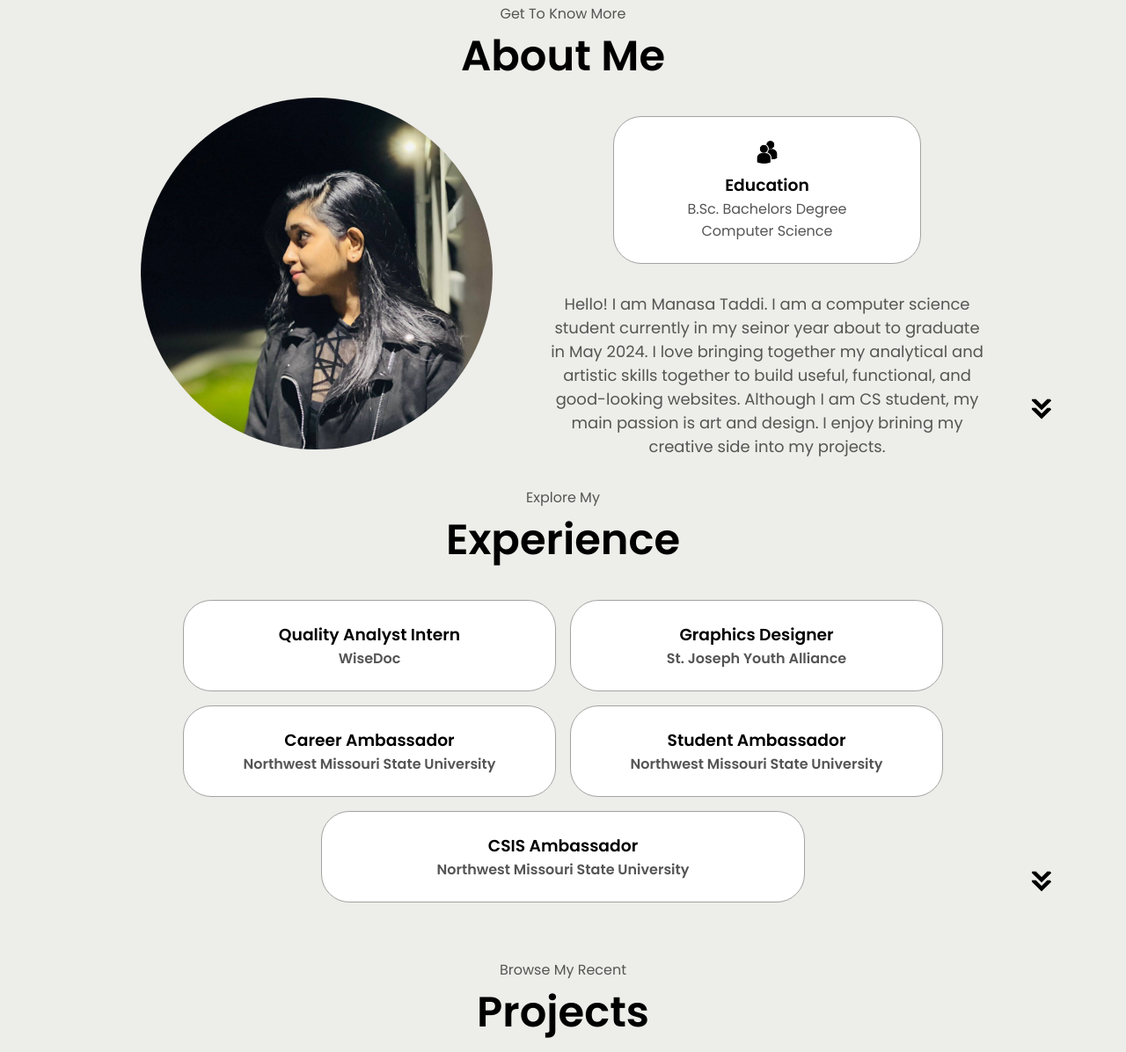
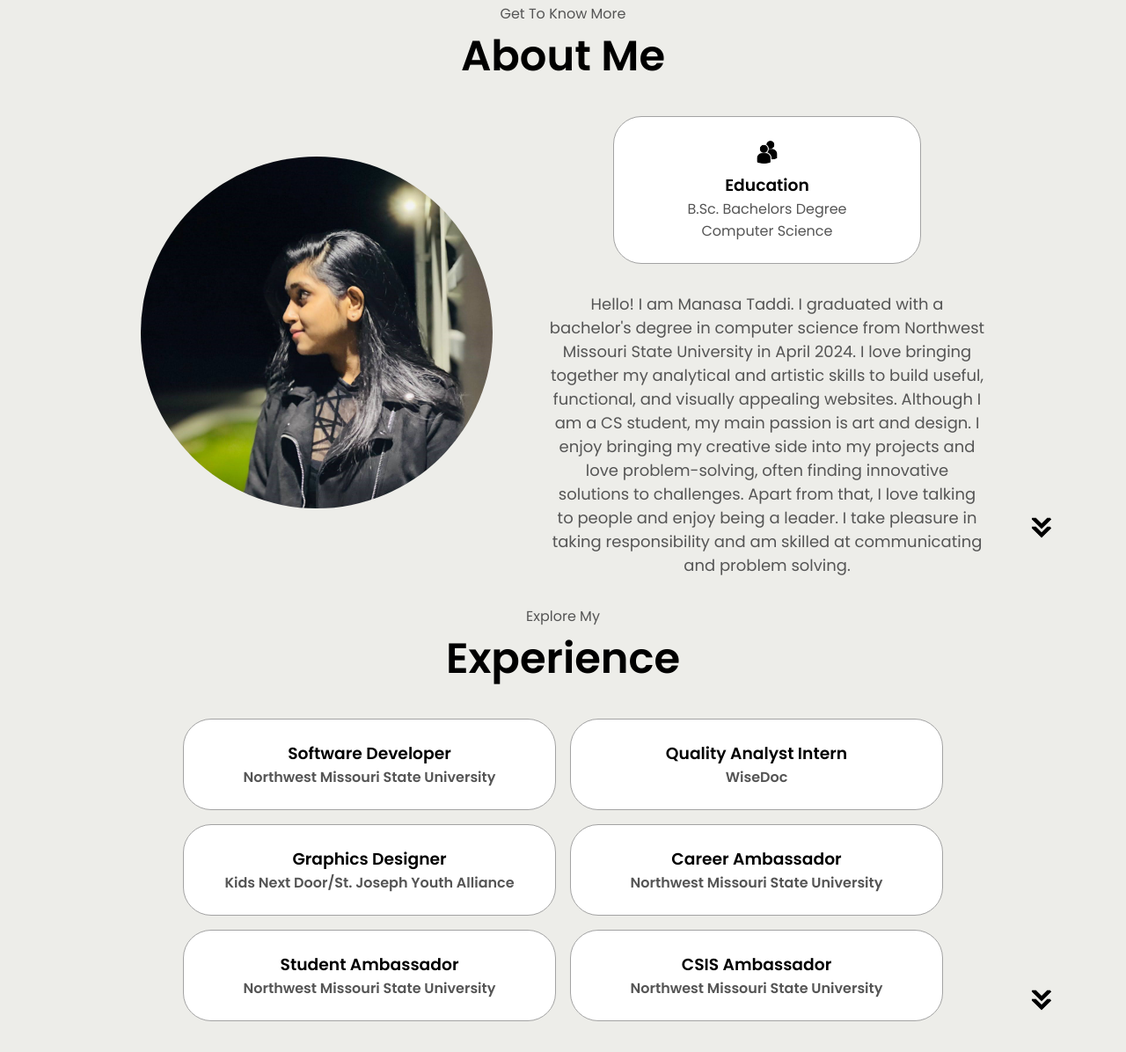
Before and after one commit to manasataddi/manasataddi.github.io, a plain HTML site: page index.html in a window 1280 px wide. Shown: the part 925-2121 px from the top of the page at 88% size. Drawn offline with Linux system fonts and the light colour scheme.

Commit message:
Updated summary

```diff
--- a/index.html
+++ b/index.html
@@ -77,7 +77,7 @@
             </div>
           </div>
           <div class="text-container large-text">
-            <p> Hello! I am Manasa Taddi. I am a computer science student currently in my seinor year about to graduate in May 2024. I love bringing together my analytical and artistic skills together to build useful, functional, and good-looking websites. Although I am CS student, my main passion is art and design. I enjoy brining my creative side into my projects.</p>
+            <p> Hello! I am Manasa Taddi. I graduated with a bachelor's degree in computer science from Northwest Missouri State University in April 2024. I love bringing together my analytical and artistic skills to build useful, functional, and visually appealing websites. Although I am a CS student, my main passion is art and design. I enjoy bringing my creative side into my projects and love problem-solving, often finding innovative solutions to challenges. Apart from that, I love talking to people and enjoy being a leader. I take pleasure in taking responsibility and am skilled at communicating and problem solving.</p>
           </div>
         </div>
       </div>
@@ -89,13 +89,18 @@
       <div class="experience-details-container">
         <div class="about-containers experiences-flex">
           <div class="details-container experiences-flex-child">
+            <h3>Software Developer</h3>
+            <p><b>Northwest Missouri State University</b></p>
+            <p class="experience-description"></p>
+          </div>
+          <div class="details-container experiences-flex-child">
             <h3>Quality Analyst Intern</h3>
             <p><b>WiseDoc</b></p>
             <p class="experience-description"></p>
           </div>
           <div class="details-container experiences-flex-child">
             <h3>Graphics Designer</h3>
-            <p><b>St. Joseph Youth Alliance</b></p>
+            <p><b>Kids Next Door/St. Joseph Youth Alliance</b></p>
             <p class="experience-description"></p>
           </div>
           <div class="details-container experiences-flex-child">
```
